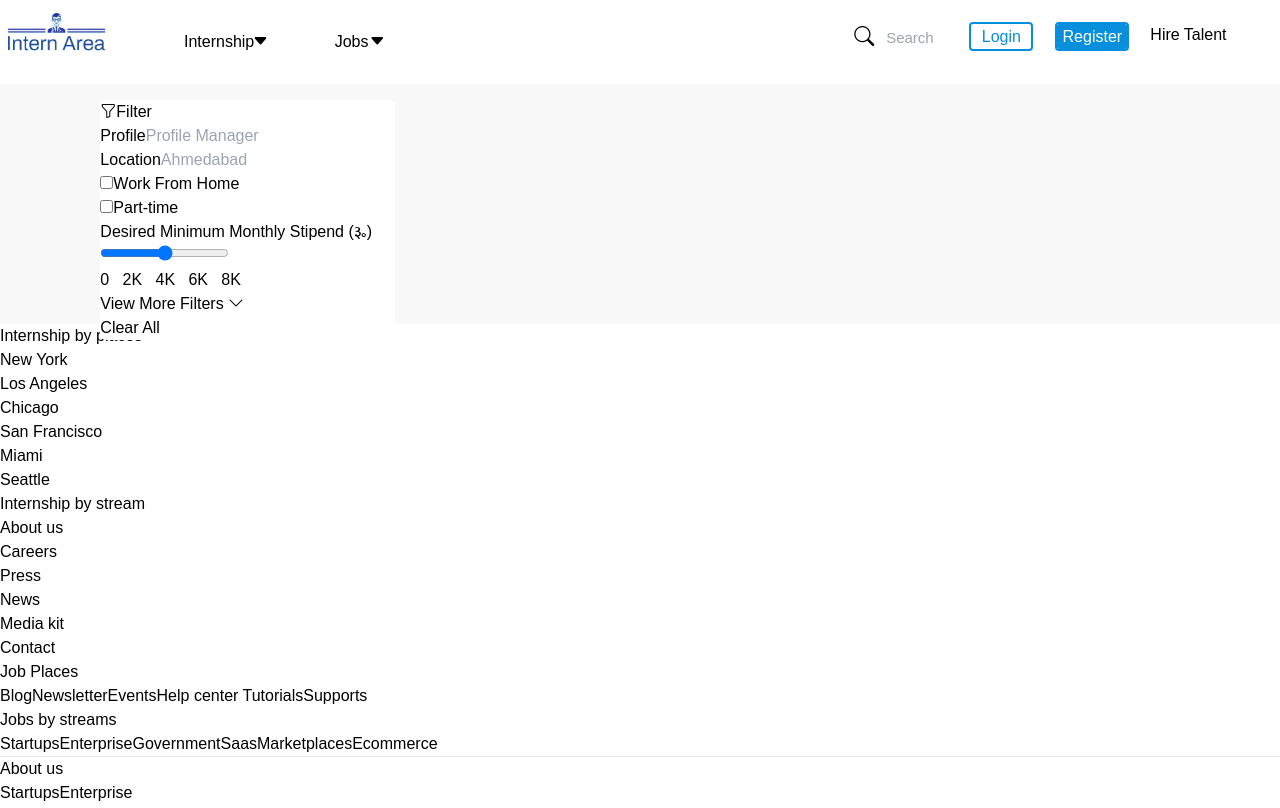
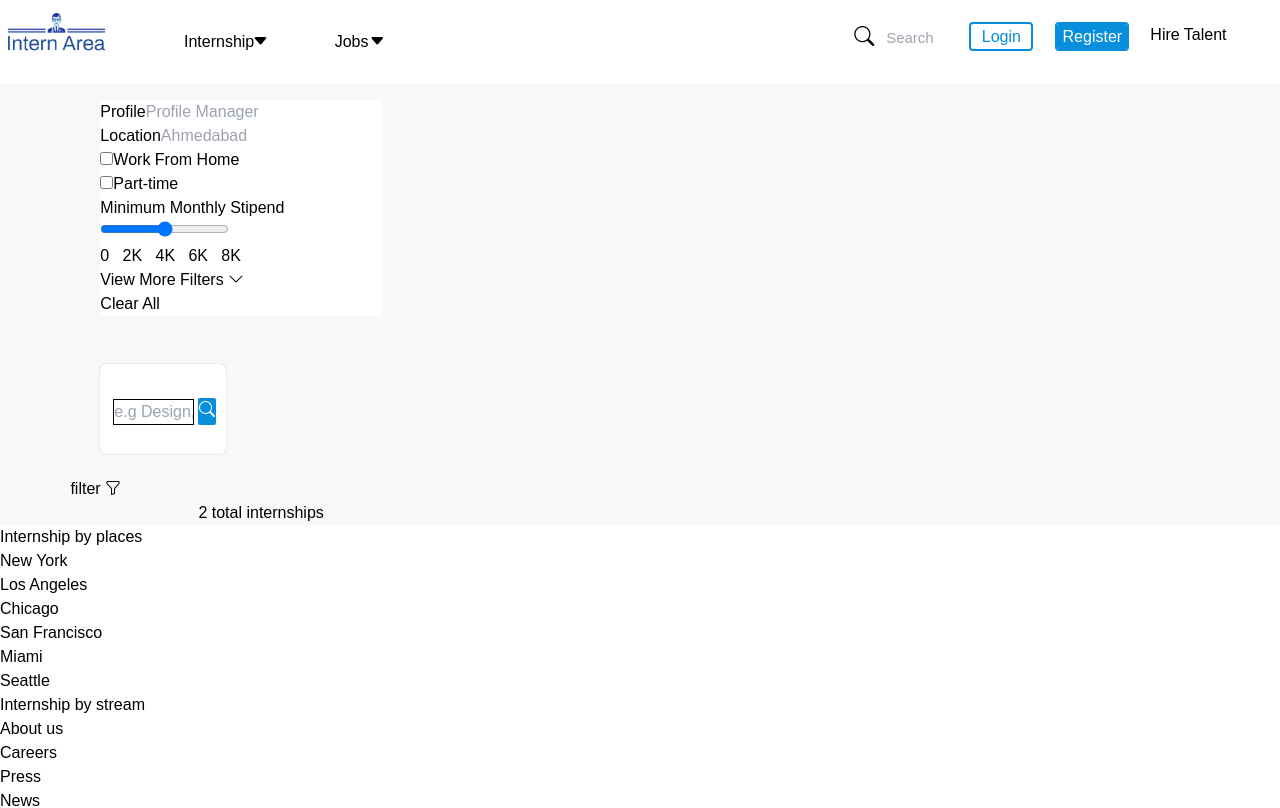
Before and after one commit to anshumanprajapati2810/SummerInternship2024, a React (Vite) app in the folder client/: page /Internship in a window 1280 px wide. Shown: the top 808 px of the page. Built offline with nearby package versions, Linux system fonts and the light colour scheme.

Commit message:
Interhship filtering issue persists

```diff
--- a/client/src/components/Internships/Intern.css
+++ b/client/src/components/Internships/Intern.css
@@ -3,7 +3,7 @@
   padding: 0;
 }
 .filter-section{
-  width: 47%;
+  width: 45%;
   border-radius: 6px;
   background: #ffff;
   position: relative;
@@ -27,7 +27,7 @@
   margin-bottom: 23px;
   background: #ffff;
   height: 90px;
-  width: 37%;
+  width: 20%;
 }
 .first-int{
   width: 49%;
@@ -38,16 +38,17 @@
     margin-left: 3px;
     margin-top: 34px;
 
-    width: 80%;
+    width: 90%;
     background: transparent;
     border: 1px solid black;
 
 }
 
   .search-container {
-    margin-right: 45px;
+    margin-right: 10px;
     display: flex;
     align-items: center;
+    margin-left: 10px;
   }
 
   .search-icon{
--- a/client/src/components/Internships/Intern.jsx
+++ b/client/src/components/Internships/Intern.jsx
@@ -2,45 +2,104 @@ import React from 'react'
 import { Link } from 'react-router-dom'
 import { useState, useEffect} from 'react';
 import '../Internships/Intern.css'
+import InternShipData from '../Data/InternshipDatAvl'
 
 function Intern() {
+  const [serachCategory,setSearchCategory]=useState("");
+  const [searchLoaction,setSearchLocation]=useState("")
+  const [filterInternship,setFilterInternship]=useState([])
+  const [isDivVisible,setDivVisible]=useState(false)
+  // const [internOpening, setInternOprning] = useState([])
+  // const [InternData,setInternData]=useState([])
+
+
+
+  const showDiv = ()=>{
+    setDivVisible(true)
+  }
+  const hideDiv = ()=>{
+    setDivVisible(false)
+  }
+  const handleCategoryChange=(e)=>{
+    const categeoryValue=e.target.value;
+    setSearchCategory(categeoryValue);
+    setFilterInternship([categeoryValue,searchLoaction])
+  }
+  const handleCategoryLocationChange=(e)=>{
+    const loactionValue=e.target.value;
+    setSearchLocation(loactionValue);
+    setFilterInternship([serachCategory,loactionValue])
+  }
+
+  const filterInterships = (category, location) => {
+    // if (InternData && InternData.length > 0) {
+
+        const filterData = InternShipData.filter(
+          (internship) =>
+            internship.category.toLowerCase().includes(category.toLowerCase()) &&
+            internship.location.toLowerCase().includes(location.toLowerCase())
+        );
+        setFilterInternship(filterData);
+        console.log(setFilterInternship.length)
+
+    // }
+  };
+  useEffect(() => {
+    filterInterships(serachCategory, searchLoaction);
+  }, []);
+console.log(filterInternship)
 
 
 
   return (
-
-
-    <div className='flex internship-filter'>
-      <div className="first-int mb-14">
+    <>
+      < div className='flex internship-filter'>
+      <div className="first-int  mb-14">
         <div className="filter-section w-1/5">
-          <p className='text-center'><i className='bi bi-funnel text-blue-400'></i>Filter</p>
-          <div className="fill flex flex-col ml-2">
+          <p className='text-center' id='filter-ico'><i className='bi bi-funnel text-blue-400'></i>Filter</p>
+          <div className="fill flex flex-col ml-2 mr-2 mt-2">
             <label htmlFor="pro">Profile</label>
-            <input type="text" className='profile border-black-2 mr-3' id='pro' placeholder='Profile Manager'  />
+            <input type="text" value={serachCategory} onChange={handleCategoryChange} className='profile border-2 mr-3 w-full' id='pro' placeholder='Profile Manager'  />
             <label htmlFor="loc">Location</label>
-            <input type="text" className='profile border-black-2 mr-3' id='loc' placeholder='Ahmedabad'  />
+           <input type="text" value={searchLoaction} onChange={handleCategoryLocationChange} className='profile border-2 mr-3 w-full' id='loc' placeholder='Ahmedabad'  />
           </div>
           <div className="preferences flex flex-col">
-            <div className="flex mt-3 ml-3 mr-3">
+            <div className="flex mt-3  mr-3">
               <input type="checkbox" id='whf' name='wfh' className='mr-2 ml-3'/>
               <label htmlFor="wfh">Work From Home</label>
             </div>
-            <div className="flex mt-3 ml-3 mr-3">
+            <div className="flex mt-3  mr-3">
               <input type="checkbox" id='whf' name='pt' className='mr-2 ml-3'/>
               <label htmlFor="pt">Part-time</label>
             </div>
-            <p>Desired Minimum Monthly Stipend (૱)</p>
+            <p className='p-1'>Minimum Monthly Stipend</p>
             <input type="range" name='' id='' />
             <p className="mt-2 ml-3 mr-3">0  &nbsp; 2K &nbsp;  4K  &nbsp;  6K  &nbsp;  8K &nbsp;</p>
           </div>
         <p className='mt-5 text-blue-400 text-center'>View More Filters <i className='bi bi-chevron-down'></i></p>
         <span className='justify-end flex text-blue-400 mr-2 mb-2'>Clear All</span>
         </div>
+        <div className="search-2">
+          <div className="search-container">
+            <input type="text" placeholder='e.g Design, Mumbai'/>
+            &nbsp;
+            <div className="search-icon">
+              <i className='bi bi-search'></i>
+            </div>
+           </div>
+        </div>
+      </div>
+      <div className="all-internships">
+        <div className=" show show2 flex justify-center">
+          <p className='filterico text-center' onClick={showDiv}>filter <i className="bi bi-funnel  text-blue-400"></i>   </p>
+
+        </div>
+        <p className='head font-bold text-lg text-center '  >{filterInterships.length} total internships</p>
 
       </div>
+    </div>
+    </>
 
-
-    </div>
 
 
   )
```
Also changed, not shown: 1 other file (tests, documents, lock files or other folders).
